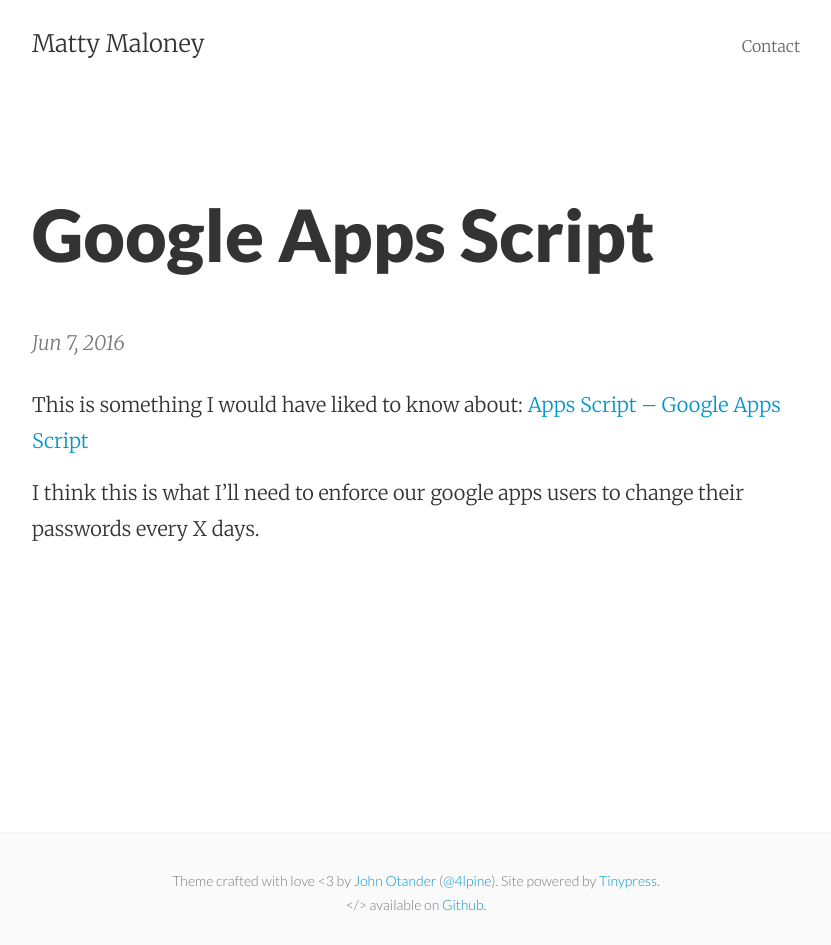
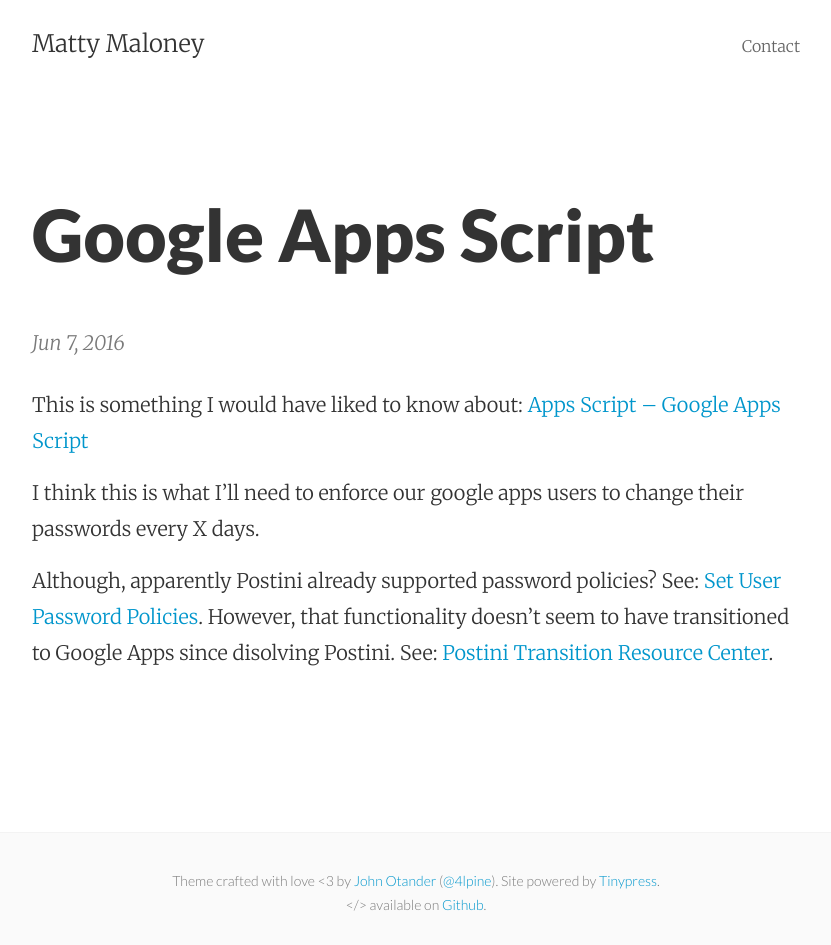
Before and after one commit to mattymaloney/mattymaloney.github.io, a Jekyll site: the page built from _posts/2016-06-07-google-apps-script.md, in a window 1280 px wide. Shown: the whole page, without its empty margins (224-1055 px from the left). Built offline with Jekyll 4.4.1, drawn with Linux system fonts in a browser that asks for light colours.

Commit message:
Update 2016-06-07-google-apps-script.md

```diff
--- a/_posts/2016-06-07-google-apps-script.md
+++ b/_posts/2016-06-07-google-apps-script.md
@@ -7,3 +7,5 @@
 This is something I would have liked to know about: [Apps Script – Google Apps Script](https://www.google.com/script/start/)
 
 I think this is what I'll need to enforce our google apps users to change their passwords every X days.
+
+Although, apparently Postini already supported password policies? See: [Set User Password Policies](https://www.google.com/support/enterprise/static/postini/docs/admin/en/admin_ee_cu/user_password_policies.html). However, that functionality doesn't seem to have transitioned to Google Apps since disolving Postini. See: [Postini Transition Resource Center](http://postini-transition.googleapps.com/).
```
